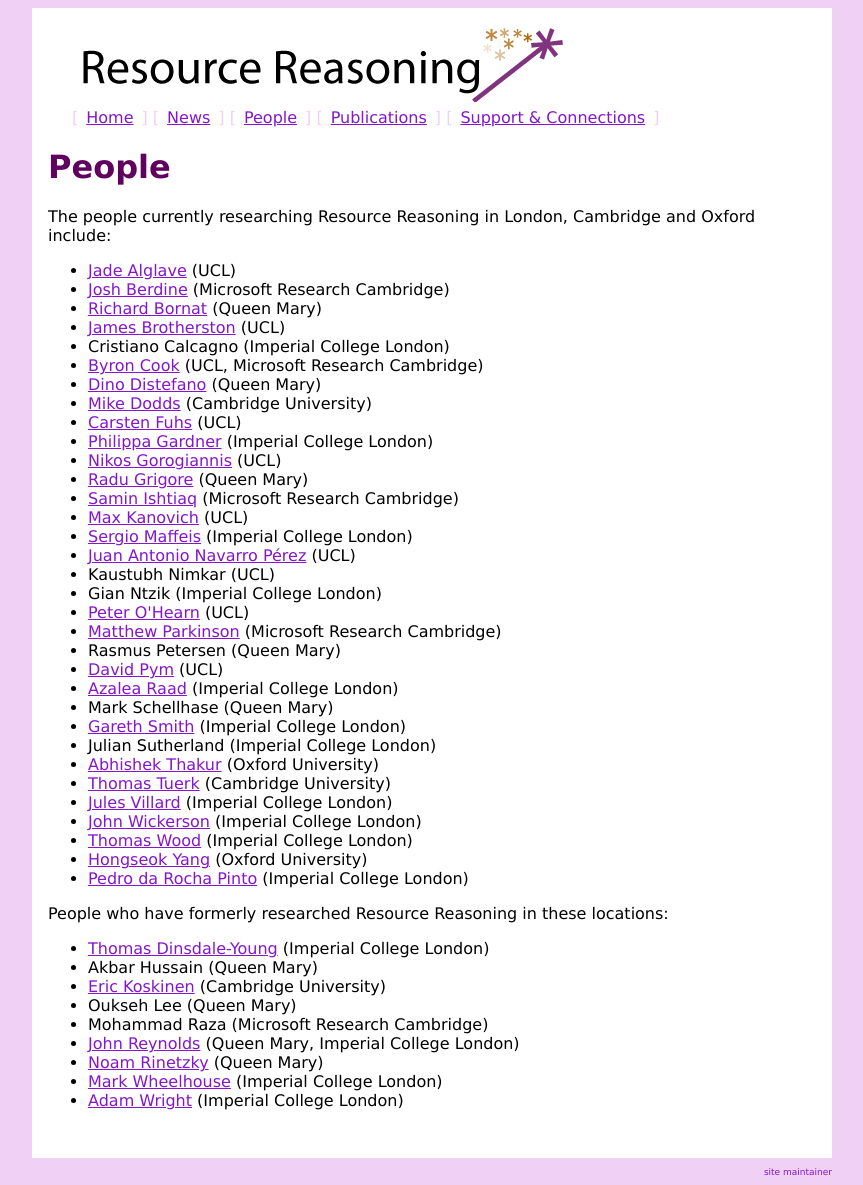
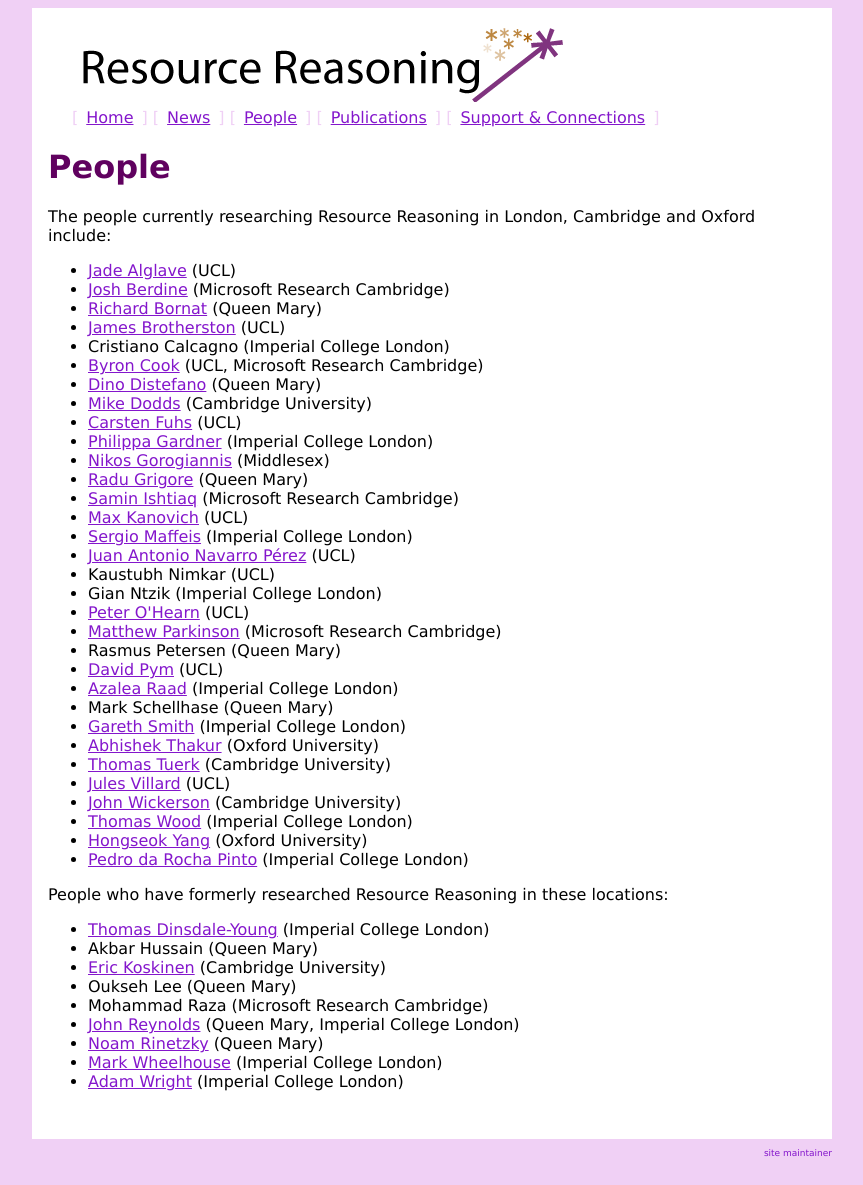
Before and after one commit to resource-reasoning/resourcereasoning.com, a Jekyll site: the page built from people.html, in a window 1280 px wide. Shown: the whole page, without its empty margins (208-1071 px from the left). Built offline with Jekyll 4.4.1, drawn with Linux system fonts in a browser that asks for light colours; nearby versions of some CDN libraries.

Commit message:
Update people.yaml

```diff
--- a/_data/people.yaml
+++ b/_data/people.yaml
@@ -76,10 +76,10 @@ current:
     url: "http://www.doc.ic.ac.uk/~pg"
   -
     affiliations:
-      - UCL
+      - "Middlesex"
     firstname: Nikos
     lastname: Gorogiannis
-    url: "http://www.cs.ucl.ac.uk/staff/N.Gorogiannis/"
+    url: "http://www.eis.mdx.ac.uk/staffpages/nikosgkorogiannis/"
   -
     affiliations:
       - "Queen Mary"
@@ -169,13 +169,13 @@ current:
     url: "http://www.cl.cam.ac.uk/~tt291/"
   -
     affiliations:
-      - "Imperial College London"
+      - UCL
     firstname: Jules
     lastname: Villard
     url: "http://www.cs.ucl.ac.uk/staff/jvillard/"
   -
     affiliations:
-      - "Imperial College London"
+      - "Cambridge University"
     firstname: John
     lastname: Wickerson
     url: "http://www.cl.cam.ac.uk/~jpw48/"
@@ -191,11 +191,7 @@ current:
     firstname: Hongseok
     lastname: Yang
     url: "http://www.cs.ox.ac.uk/people/hongseok.yang/Public/Home.html"
-  -
-    affiliations:
-      - "Imperial College London"
-    firstname: Julian
-    lastname: Sutherland
+
 
 
 
```
